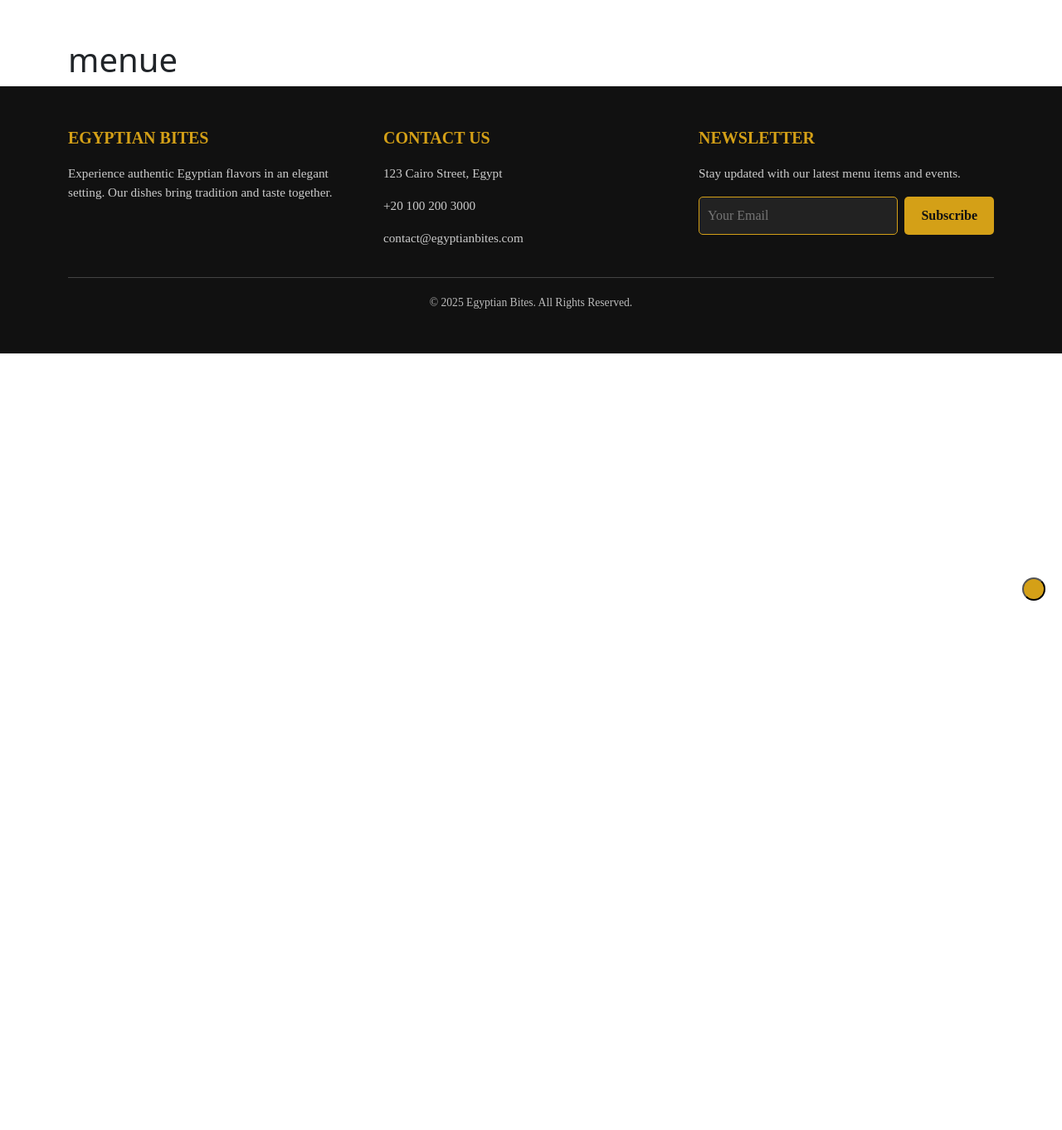
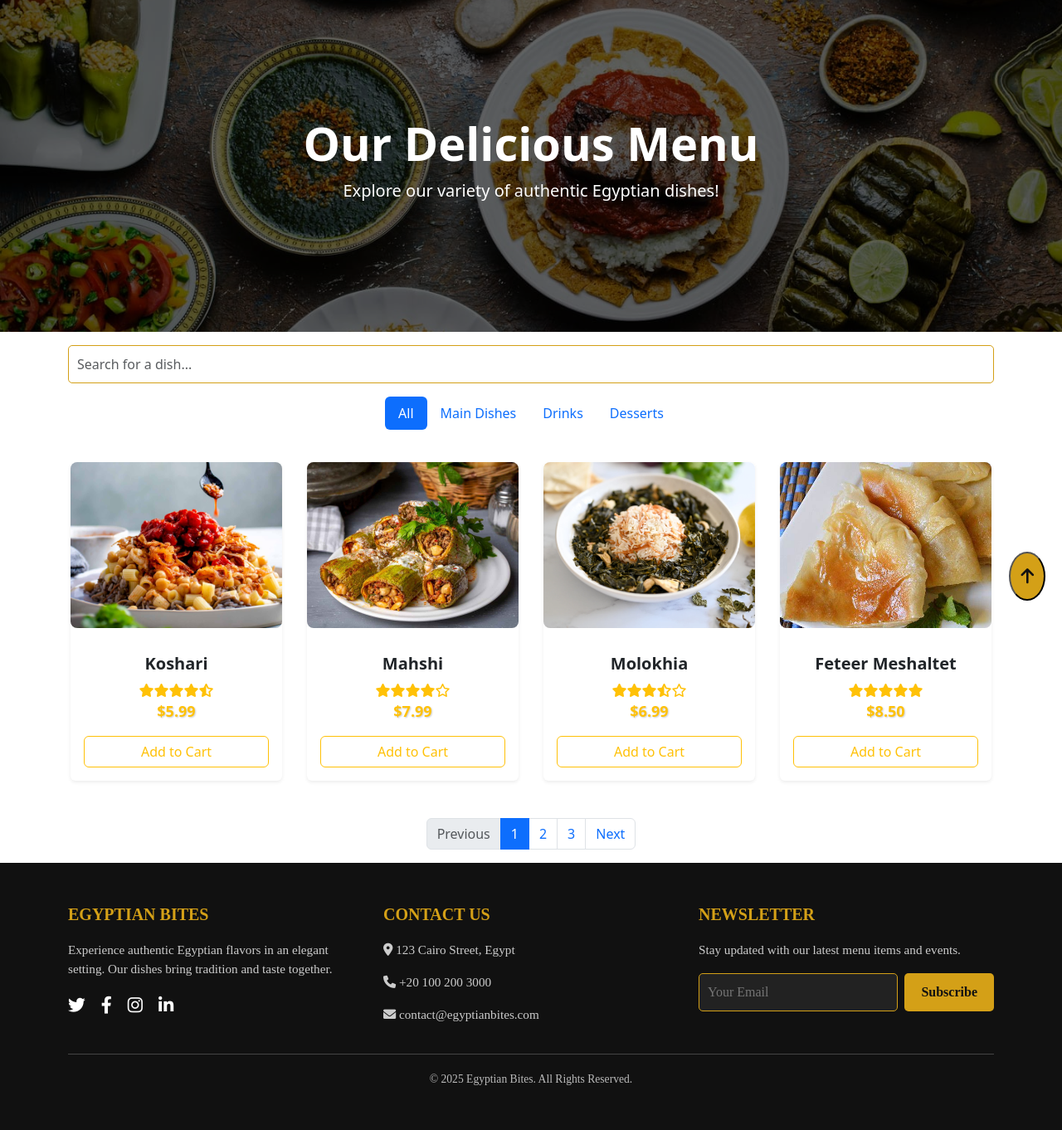
Before and after one commit to Jamal-Aldeen/Egyptian-Bites, a PHP site: page /views/customer/menu.php in a window 1280 px wide. Shown: the part 56-1418 px from the top of the page at 83% size. Before the commit the page ends 780 px from the top, so only its background shows below. Run offline with PHP 8.4, Linux system fonts and the light colour scheme.

Commit message:
Enhanced menu page layout and structure

```diff
--- a/views/customer/menu.php
+++ b/views/customer/menu.php
@@ -1,6 +1,106 @@
+<!DOCTYPE html>
+<html lang="en">
+<head>
+    <meta charset="UTF-8">
+    <meta name="viewport" content="width=device-width, initial-scale=1">
+    <title>Restaurant Menu</title>
+
+    <!-- Bootstrap & FontAwesome -->
+    <link rel="stylesheet" href="https://cdn.jsdelivr.net/npm/bootstrap@5.3.0/dist/css/bootstrap.min.css">
+    <link rel="stylesheet" href="https://cdnjs.cloudflare.com/ajax/libs/font-awesome/6.0.0/css/all.min.css">
+
+    <!-- Custom Styles -->
+    <link rel="stylesheet" href="/public/css/styles.css">
+</head>
+<body>
 <?php include '../layouts/header.php'; ?>
-<div class="container mt-5">
-    <h1>menue</h1>
-    <!-- Add customer-specific content -->
+
+<!-- Hero Section -->
+<section class="hero text-center text-white d-flex align-items-center justify-content-center"
+    style="background: url('/public/assets/images/egypt-food.jpg') no-repeat center center/cover;
+    height: 50vh; position: relative;">
+    <div class="hero-overlay" style="position: absolute; width: 100%; height: 100%; background: rgba(0, 0, 0, 0.6);"></div>
+    <div class="container position-relative">
+        <h1 class="display-4 fw-bold">Our Delicious Menu</h1>
+        <p class="lead">Explore our variety of authentic Egyptian dishes!</p>
+    </div>
+</section>
+
+<!-- Search Bar -->
+<div class="container my-3">
+    <input type="text" id="searchInput" class="form-control" placeholder="Search for a dish...">
 </div>
+
+<!-- Floating Cart Button
+<a href="/cart.php" class="custom-floating-cart">
+    <i class="fas fa-shopping-cart"></i>
+    <span class="cart-count">3</span>
+</a> -->
+
+<!-- Menu Categories -->
+<ul class="nav nav-pills justify-content-center mb-4">
+    <li class="nav-item"><a class="nav-link active filter-btn" data-filter="all">All</a></li>
+    <li class="nav-item"><a class="nav-link filter-btn" data-filter="main-dishes">Main Dishes</a></li>
+    <li class="nav-item"><a class="nav-link filter-btn" data-filter="drinks">Drinks</a></li>
+    <li class="nav-item"><a class="nav-link filter-btn" data-filter="desserts">Desserts</a></li>
+</ul>
+
+<!-- Menu Items -->
+<div class="container">
+    <div class="row g-4" id="menuContainer">
+        <?php
+        $menuItems = [
+            ["name" => "Koshari", "price" => "$5.99", "rating" => 4.5, "image" => "Egyptian-Koshari-Featured.jpg", "category" => "main-dishes"],
+            ["name" => "Mahshi", "price" => "$7.99", "rating" => 4, "image" => "mahshi-plato.jpg", "category" => "main-dishes"],
+            ["name" => "Molokhia", "price" => "$6.99", "rating" => 3.5, "image" => "Molokhia-17.webp", "category" => "main-dishes"],
+            ["name" => "Feteer Meshaltet", "price" => "$8.50", "rating" => 5, "image" => "th.jpg", "category" => "desserts"]
+        ];
+
+        function generateStars($rating) {
+            $fullStars = floor($rating);
+            $halfStar = ($rating - $fullStars) >= 0.5 ? 1 : 0;
+            $emptyStars = 5 - ($fullStars + $halfStar);
+
+            $stars = str_repeat('<i class="fas fa-star text-warning"></i>', $fullStars);
+            if ($halfStar) $stars .= '<i class="fas fa-star-half-alt text-warning"></i>';
+            $stars .= str_repeat('<i class="far fa-star text-warning"></i>', $emptyStars);
+
+            return $stars;
+        }
+
+        foreach ($menuItems as $item) {
+            echo '<div class="col-md-3 menu-item" data-category="' . $item["category"] . '">
+                    <div class="card text-center border-0 shadow-sm">
+                        <img src="/public/assets/images/' . $item["image"] . '" class="card-img-top" alt="' . $item["name"] . '">
+                        <div class="card-body">
+                            <h5 class="card-title">' . $item["name"] . '</h5>
+                            <div class="rating">' . generateStars($item["rating"]) . '</div>
+                            <p class="price text-warning fw-bold">' . $item["price"] . '</p>
+                            <button class="btn btn-outline-warning w-100 btn-add-cart">Add to Cart</button>
+                        </div>
+                    </div>
+                  </div>';
+        }
+        ?>
+    </div>
+</div>
+
+<!-- Pagination -->
+<nav aria-label="Page navigation example">
+    <ul class="pagination justify-content-center">
+        <li class="page-item disabled"><a class="page-link" href="#">Previous</a></li>
+        <li class="page-item active"><a class="page-link" href="#">1</a></li>
+        <li class="page-item"><a class="page-link" href="#">2</a></li>
+        <li class="page-item"><a class="page-link" href="#">3</a></li>
+        <li class="page-item"><a class="page-link" href="#">Next</a></li>
+    </ul>
+</nav>
+
 <?php include '../layouts/footer.php'; ?>
+
+<!-- Scripts -->
+<script src="https://cdn.jsdelivr.net/npm/bootstrap@5.3.0/dist/js/bootstrap.bundle.min.js"></script>
+<script src="/public/js/scripts.js"></script>
+
+</body>
+</html>
```
